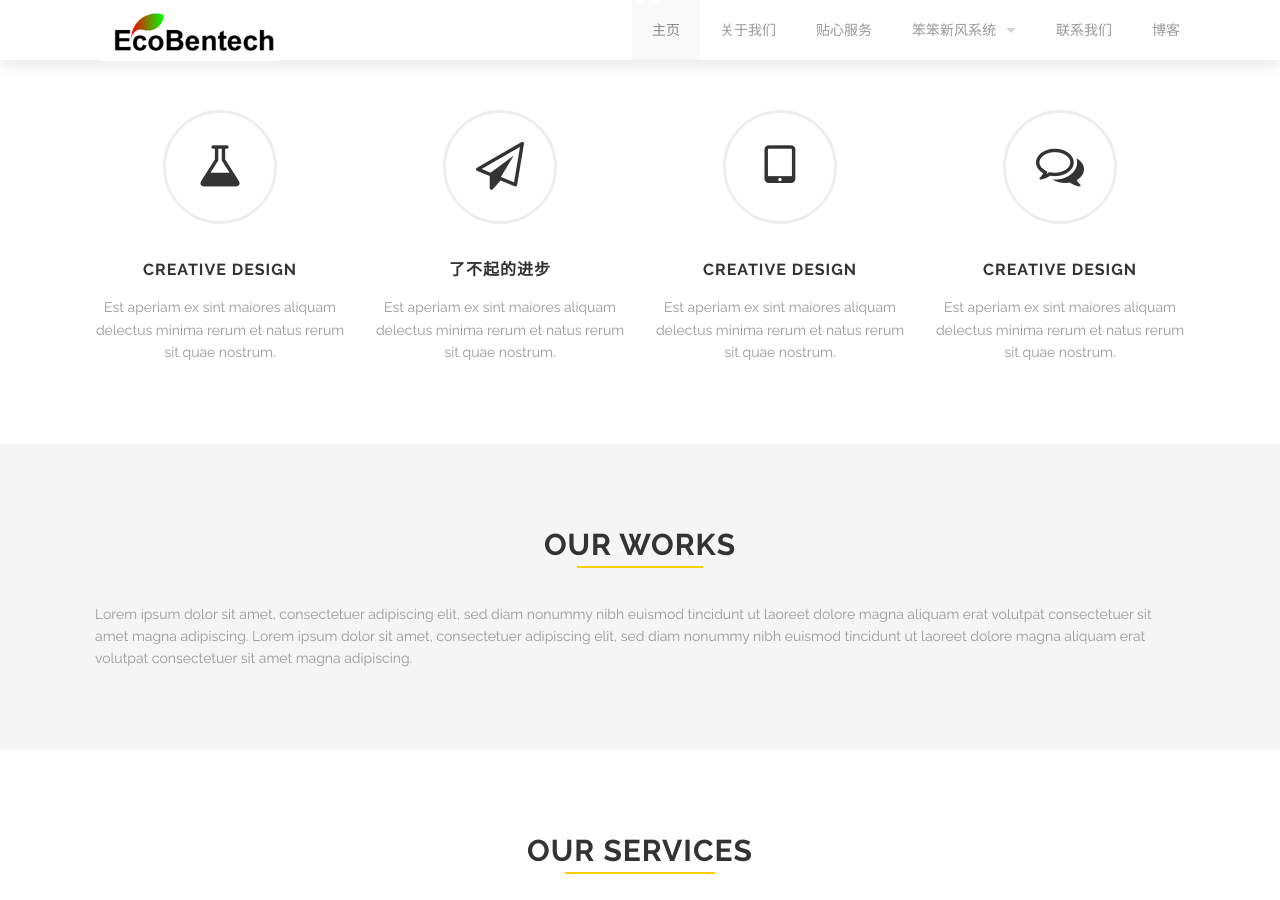
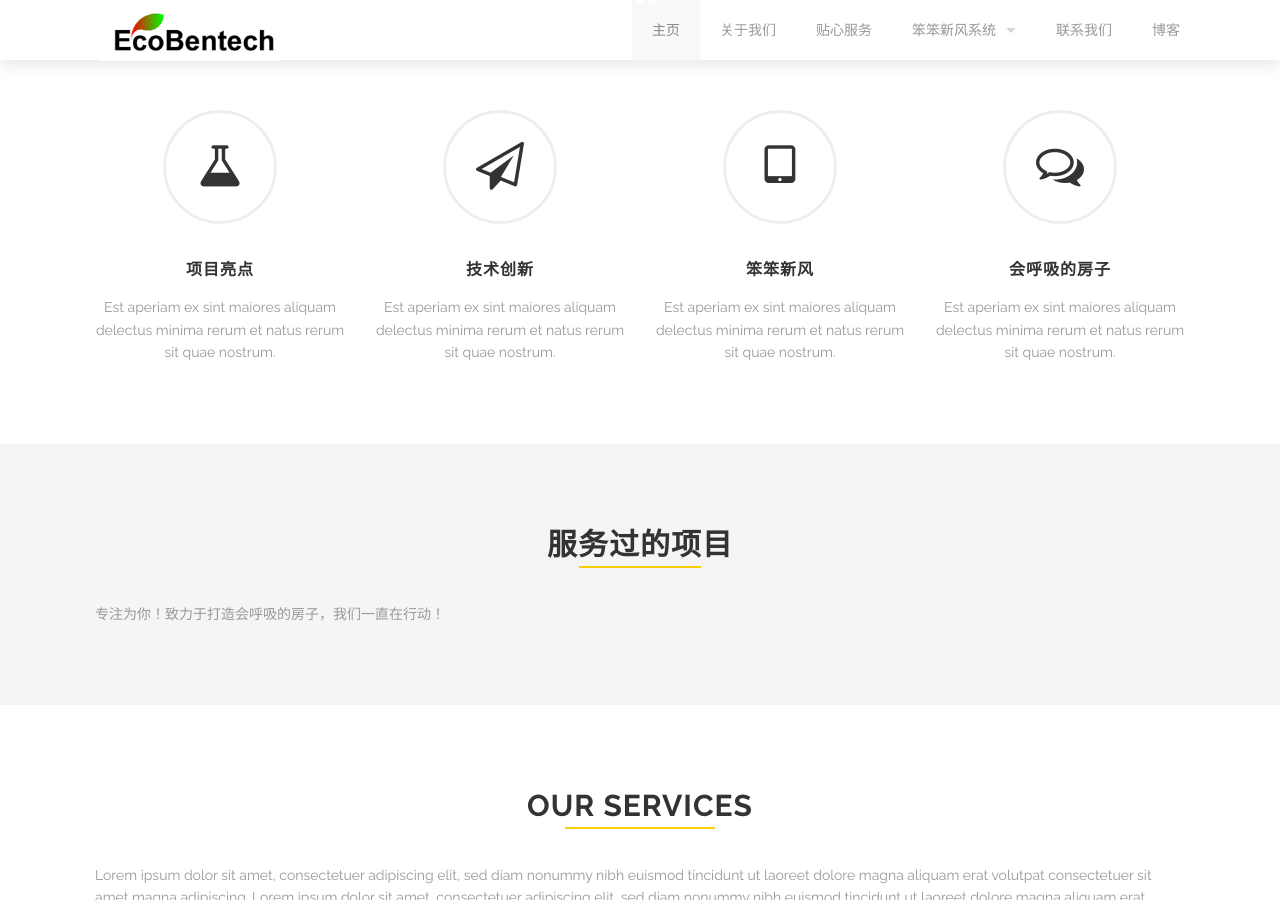
Before and after one commit to braveheart007/braveheart007.github.io, a Jekyll site: the page built from index.html, in a window 1280 px wide and 900 px high, scrolled down 720 px. Built offline with Jekyll 4.4.1, drawn with Linux system fonts in a browser that asks for light colours.

Commit message:
Update index.html

```diff
--- a/index.html
+++ b/index.html
@@ -185,16 +185,16 @@ slides:
 
 <div class="row">
   <div class="medium-3 large-3 columns">
-    {% include icon-text.html title='Creative design' desc='Est aperiam ex sint maiores aliquam delectus minima rerum et natus rerum sit quae nostrum.' icon_class='fa fa-flask' delay='0' shape_class='icon-text-circle' %}
+    {% include icon-text.html title='项目亮点' desc='Est aperiam ex sint maiores aliquam delectus minima rerum et natus rerum sit quae nostrum.' icon_class='fa fa-flask' delay='0' shape_class='icon-text-circle' %}
   </div>
   <div class="medium-3 large-3 columns">
-    {% include icon-text.html title='了不起的进步' desc='Est aperiam ex sint maiores aliquam delectus minima rerum et natus rerum sit quae nostrum.' icon_class='fa fa-paper-plane-o' delay='200' shape_class='icon-text-circle' %}
+    {% include icon-text.html title='技术创新' desc='Est aperiam ex sint maiores aliquam delectus minima rerum et natus rerum sit quae nostrum.' icon_class='fa fa-paper-plane-o' delay='200' shape_class='icon-text-circle' %}
   </div>
   <div class="medium-3 large-3 columns">
-    {% include icon-text.html title='Creative design' desc='Est aperiam ex sint maiores aliquam delectus minima rerum et natus rerum sit quae nostrum.' icon_class='fa fa-tablet' delay='400' shape_class='icon-text-circle' %}
+    {% include icon-text.html title='笨笨新风' desc='Est aperiam ex sint maiores aliquam delectus minima rerum et natus rerum sit quae nostrum.' icon_class='fa fa-tablet' delay='400' shape_class='icon-text-circle' %}
   </div>
   <div class="medium-3 large-3 columns">
-    {% include icon-text.html title='Creative design' desc='Est aperiam ex sint maiores aliquam delectus minima rerum et natus rerum sit quae nostrum.' icon_class='fa fa-comments-o' delay='600' shape_class='icon-text-circle' %}
+    {% include icon-text.html title='会呼吸的房子' desc='Est aperiam ex sint maiores aliquam delectus minima rerum et natus rerum sit quae nostrum.' icon_class='fa fa-comments-o' delay='600' shape_class='icon-text-circle' %}
   </div>
 </div>
 
@@ -203,10 +203,10 @@ slides:
 <div class="full" style="background: #f5f5f5;">
   <div class="row">
     <div class="large-12 columns">
-      {% include section-header.html title="Our works" %}
+      {% include section-header.html title="服务过的项目" %}
       <div class="spacing"></div>
       <p>
-        Lorem ipsum dolor sit amet, consectetuer adipiscing elit, sed diam nonummy nibh euismod tincidunt ut laoreet dolore magna aliquam erat volutpat consectetuer sit amet magna adipiscing. Lorem ipsum dolor sit amet, consectetuer adipiscing elit, sed diam nonummy nibh euismod tincidunt ut laoreet dolore magna aliquam erat volutpat consectetuer sit amet magna adipiscing.
+        专注为你！致力于打造会呼吸的房子，我们一直在行动！
       </p>
       <div class="three spacing"></div>
     </div>
```
